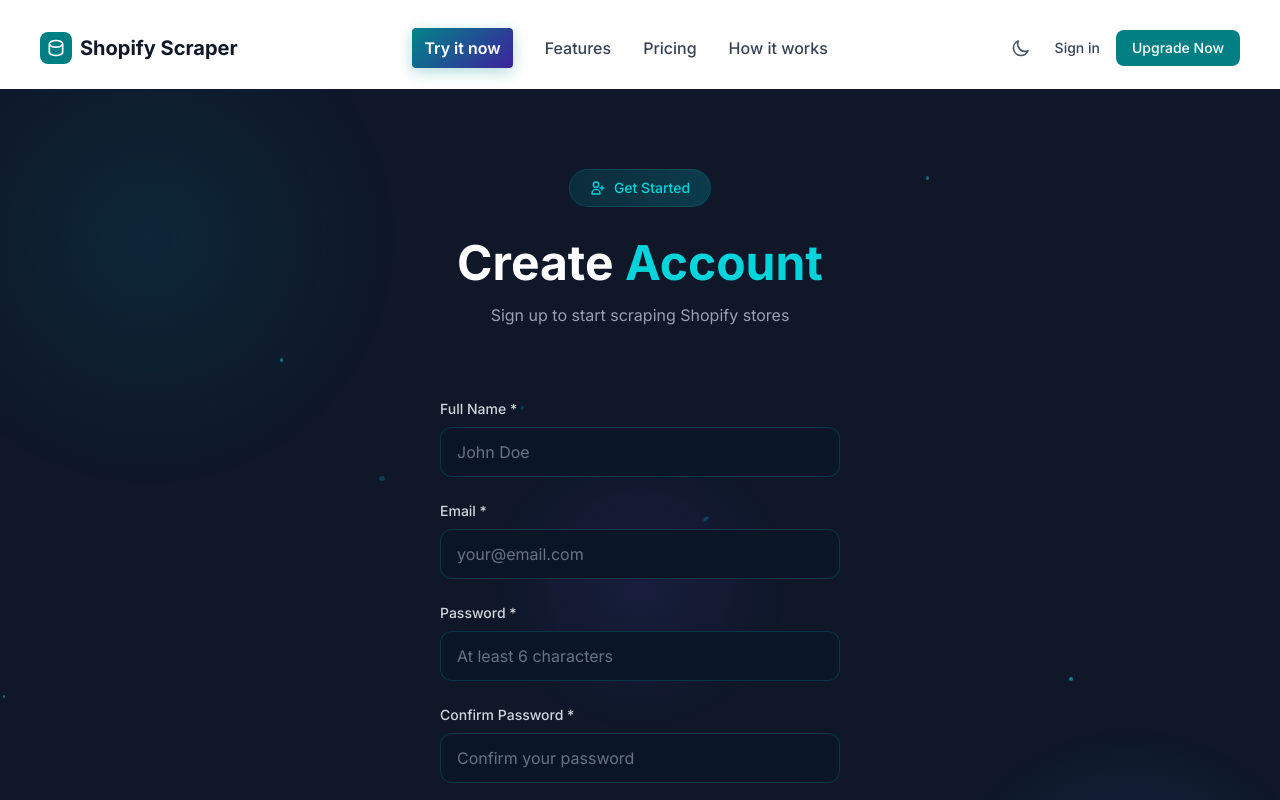
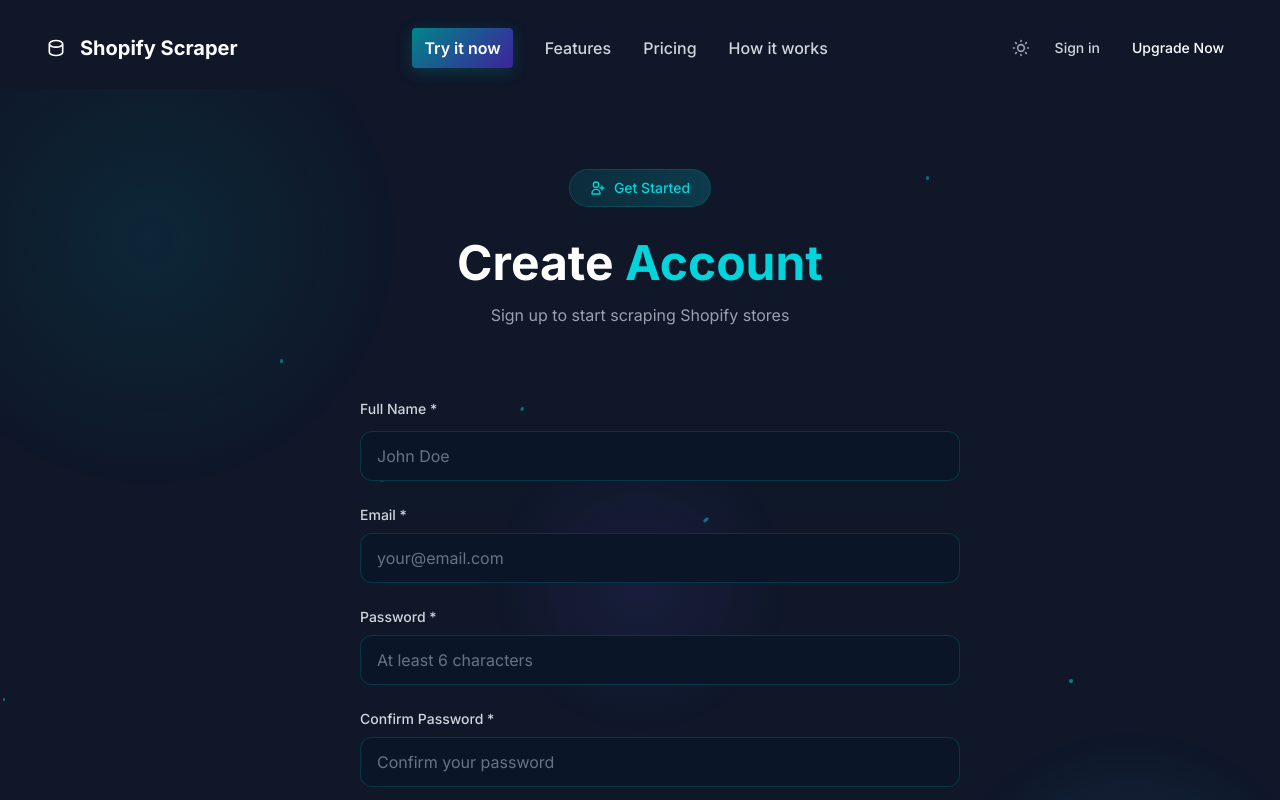
Before and after one commit to mehditechnologies/shopify-product-scrapper, a Next.js app: page /Register in a window 1280 px wide. Shown: the top 800 px of the page. Built offline with nearby package versions, Linux system fonts and the light colour scheme.

Commit message:
sigin and register page

```diff
--- a/src/app/Register/page.tsx
+++ b/src/app/Register/page.tsx
@@ -18,7 +18,7 @@
 
   return (
     <div className="min-h-screen relative overflow-hidden bg-[#0F1729]">
-      <div className="absolute inset-0 overflow-hidden pointer-events-none">
+      <div className="absolute inset-0 pointer-events-none">
         {[...Array(20)].map((_, i) => (
           <div
             key={i}
@@ -37,7 +37,7 @@
         <style jsx global>{`
           @keyframes float-particle {
             0% { transform: translateY(100vh) rotate(0deg); opacity: 0; }
-            90% { opacity: 0.5; }
+            10% { opacity: 0.5; }
             90% { opacity: 0.5; }
             100% { transform: translateY(-100vh) rotate(720deg); opacity: 0; }
           }
@@ -84,54 +84,54 @@
           ) : (
             <form onSubmit={handleSubmit} className="space-y-6">
               <div>
-                <label className="block text-sm font-medium text-gray-300 mb-2">Full Name *</label>
+                <label className="block text-sm font-medium -ml-[20%] text-gray-300 mb-3">Full Name *</label>
                 <input
                   type="text"
                   required
                   value={formData.name}
                   onChange={(e) => setFormData({ ...formData, name: e.target.value })}
-                  className="w-full px-4 py-3 bg-[#0a1628] border border-[#018589]/30 rounded-xl text-white placeholder-gray-500 focus:outline-none focus:border-[#01d4db] focus:ring-2 focus:ring-[#01d4db]/20 transition-all"
+                  className="w-[150%] -ml-[20%] px-4 py-3 bg-[#0a1628] border border-[#018589]/30 rounded-xl text-white placeholder-gray-500 focus:outline-none focus:border-[#01d4db] focus:ring-2 focus:ring-[#01d4db]/20 transition-all"
                   placeholder="John Doe"
                 />
               </div>
 
               <div>
-                <label className="block text-sm font-medium text-gray-300 mb-2">Email *</label>
+                <label className="block text-sm -ml-[20%] font-medium text-gray-300 mb-2">Email *</label>
                 <input
                   type="email"
                   required
                   value={formData.email}
                   onChange={(e) => setFormData({ ...formData, email: e.target.value })}
-                  className="w-full px-4 py-3 bg-[#0a1628] border border-[#018589]/30 rounded-xl text-white placeholder-gray-500 focus:outline-none focus:border-[#01d4db] focus:ring-2 focus:ring-[#01d4db]/20 transition-all"
+                  className="w-[150%] -ml-[20%] px-4 py-3 bg-[#0a1628] border border-[#018589]/30 rounded-xl text-white placeholder-gray-500 focus:outline-none focus:border-[#01d4db] focus:ring-2 focus:ring-[#01d4db]/20 transition-all"
                   placeholder="your@email.com"
                 />
               </div>
 
               <div>
-                <label className="block text-sm font-medium text-gray-300 mb-2">Password *</label>
+                <label className="block text-sm -ml-[20%] font-medium text-gray-300 mb-2">Password *</label>
                 <input
                   type="password"
                   required
                   value={formData.password}
                   onChange={(e) => setFormData({ ...formData, password: e.target.value })}
-                  className="w-full px-4 py-3 bg-[#0a1628] border border-[#018589]/30 rounded-xl text-white placeholder-gray-500 focus:outline-none focus:border-[#01d4db] focus:ring-2 focus:ring-[#01d4db]/20 transition-all"
+                  className="w-[150%] -ml-[20%] px-4 py-3 bg-[#0a1628] border border-[#018589]/30 rounded-xl text-white placeholder-gray-500 focus:outline-none focus:border-[#01d4db] focus:ring-2 focus:ring-[#01d4db]/20 transition-all"
                   placeholder="At least 6 characters"
                 />
               </div>
 
               <div>
-                <label className="block text-sm font-medium text-gray-300 mb-2">Confirm Password *</label>
+                <label className="block text-sm -ml-[20%] font-medium text-gray-300 mb-2">Confirm Password *</label>
                 <input
                   type="password"
                   required
                   value={formData.confirmPassword}
                   onChange={(e) => setFormData({ ...formData, confirmPassword: e.target.value })}
-                  className="w-full px-4 py-3 bg-[#0a1628] border border-[#018589]/30 rounded-xl text-white placeholder-gray-500 focus:outline-none focus:border-[#01d4db] focus:ring-2 focus:ring-[#01d4db]/20 transition-all"
+                  className="w-[150%] -ml-[20%] px-4 py-3 bg-[#0a1628] border border-[#018589]/30 rounded-xl text-white placeholder-gray-500 focus:outline-none focus:border-[#01d4db] focus:ring-2 focus:ring-[#01d4db]/20 transition-all"
                   placeholder="Confirm your password"
                 />
               </div>
 
-              <div className="flex items-start">
+              <div className="flex items-start ">
                 <input type="checkbox" required className="w-4 h-4 mt-1 rounded border-gray-600 bg-[#0a1628] text-[#01d4db] focus:ring-[#01d4db]" />
                 <span className="ml-2 text-sm text-gray-400">
                   I agree to the{" "}
--- a/src/components/ThemeProvider.tsx
+++ b/src/components/ThemeProvider.tsx
@@ -12,7 +12,7 @@
 const ThemeContext = createContext<ThemeContextType | undefined>(undefined);
 
 export function ThemeProvider({ children }: { children: React.ReactNode }) {
-  const [theme, setTheme] = useState<Theme>("light");
+  const [theme, setTheme] = useState<Theme>("dark");
   const [mounted, setMounted] = useState(false);
 
   useEffect(() => {
```
